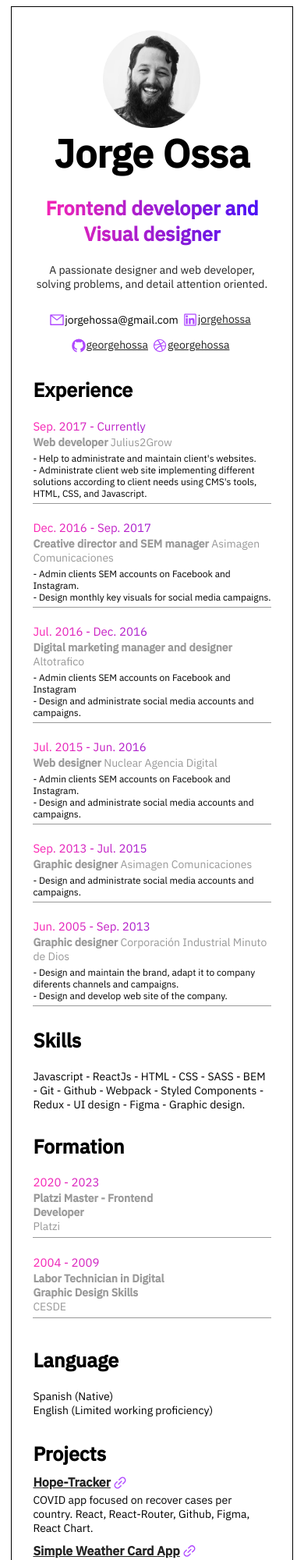
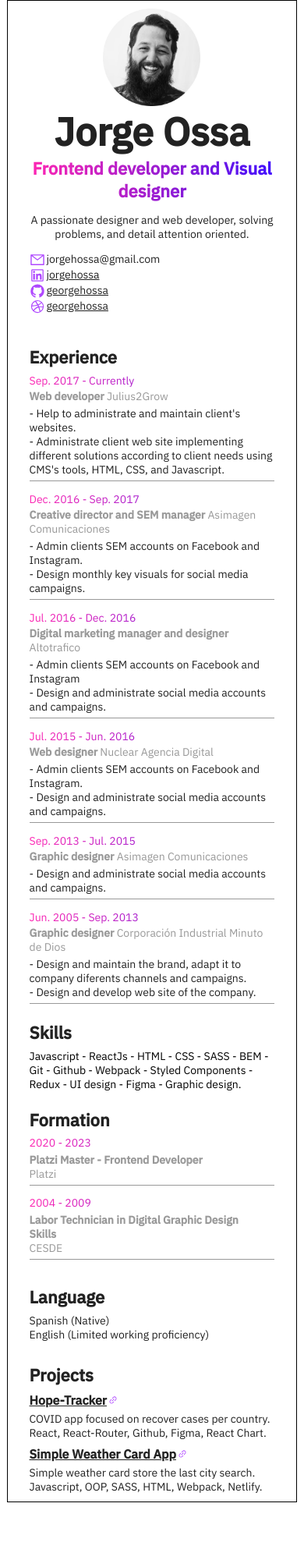
Before and after one commit to ivelinmegdanov/DevLabs-HTML-CSS, a plain HTML site: page index.html in a window 390 px wide. Shown: the top 2000 px of the page at 78% size. After the commit the page ends 1926 px from the top, so only its background shows below. Drawn offline with Linux system fonts and the light colour scheme.

Commit message:
Added reset.css | Reworked styles

```diff
--- a/index.html
+++ b/index.html
@@ -9,7 +9,10 @@
     <link rel="preconnect" href="https://fonts.gstatic.com" crossorigin>
     <link href="https://fonts.googleapis.com/css2?family=IBM+Plex+Sans:wght@200;300;400;500&display=swap"
         rel="stylesheet">
+
+    <link rel="stylesheet" href="./reset.css">
     <link rel="stylesheet" href="./style.css">
+
     <title>Dev Labs HTML & CSS</title>
 </head>
 
@@ -19,102 +22,94 @@
             <div class="container">
                 <div class="header__content">
                     <h1>Jorge Ossa</h1>
-                    <h2 class="header-desc">Frontend developer and Visual designer</h2>
-                    <p class="header-p">A passionate designer and web developer, solving problems, and detail attention
-                        oriented.</p>
+                    <h2 class="header__desc">Frontend developer and Visual designer</h2>
+                    <p class="header__p">A passionate designer and web developer, solving problems, and detail attention oriented.</p>
 
                     <div class="social">
-                        <div class="imgandtext grow">
-                            <img src="./images/ant-design_mail-outlined.svg" alt="icon" />
+                        <div class="social__item">
+                            <img class="social__icon" src="./images/ant-design_mail-outlined.svg" alt="icon" />
                             <p>jorgehossa@gmail.com</p>
                         </div>
-                        <div class="imgandtext">
-                            <img src="./images/ant-design_linkedin-outlined.svg" alt="icon" /><a
-                                href="https://www.linkedin.com" target="_blank" rel="noreferrer">jorgehossa</a>
+                        <div class="social__links">
+                            <div class="social__item">
+                                <img class="social__icon" src="./images/ant-design_linkedin-outlined.svg" alt="icon" />
+                                <a href="https://www.linkedin.com" target="_blank" rel="noreferrer">jorgehossa</a>
                             </div>
-                        <div class="imgandtext">
-                            <img src="./images/ant-design_github-filled.svg" alt="icon" /><a href="https://github.com"
-                                target="_blank" rel="noreferrer">georgehossa</a>
+                            <div class="social__item">
+                                <img class="social__icon" src="./images/ant-design_github-filled.svg" alt="icon" />
+                                <a href="https://github.com" target="_blank" rel="noreferrer">georgehossa</a>
                             </div>
-                        <div class="imgandtext">
-                            <img src="./images/ant-design_dribbble-outlined.svg" alt="icon" /><a
-                                href="https://dribbble.com" target="_blank" rel="noreferrer">georgehossa</a>
+                            <div class="social__item">
+                                <img class="social__icon" src="./images/ant-design_dribbble-outlined.svg" alt="icon" />
+                                <a href="https://dribbble.com" target="_blank" rel="noreferrer">georgehossa</a>
+                            </div>
                         </div>
                     </div>
                 </div>
 
                 <div class="header__image">
-                    <img class="avatar" srcset="avatar-platzi 1.jpg, avatar-platzi 1@2x.jpg, avatar-platzi 1@3x.jpg"
-                        src="./images/avatar/avatar-platzi 1@3x.jpg" alt="Profile Picture" />
+                    <img class="avatar" srcset="avatar-platzi 1.jpg, avatar-platzi 1@2x.jpg, avatar-platzi 1@3x.jpg" src="./images/avatar/avatar-platzi 1@3x.jpg" alt="Profile Picture" />
                 </div>
             </div>
         </header>
 
         <div class="info">
-            <div class="info__experience">
-                <section class="info__experience__section">
+            <section class="info__experience">
+                <h2>Experience</h2>
                 <div>
-                        <h2>Experience</h2>
-                        <p class="experience__date date">Sep. 2017 - Currently</p>
-                        <p class="experience__qualification qualification"><span class="bold">Web developer</span>
-                            Julius2Grow</p>
+                    <p class="experience__date">Sep. 2017 - Currently</p>
+                    <p class="experience__qualification"><span class="bold">Web developer</span> Julius2Grow</p>
+                    <div class="experience__skills">
                         <p class="experience__skill">- Help to administrate and maintain client's websites.</p>
-                        <p class="experience__skill line">- Administrate client web site implementing different
-                            solutions according
-                            to
-                            client needs using CMS's tools, HTML, CSS, and Javascript.</p>
+                        <p class="experience__skill divider">- Administrate client web site implementing different solutions according to client needs using CMS's tools, HTML, CSS, and Javascript.</p>
+                    </div>
                 </div>
                 <div>
-                        <p class="experience__date date">Dec. 2016 - Sep. 2017</p>
-                        <p class="experience__qualification qualification"><span class="bold">Creative director and SEM
-                                manager</span> Asimagen
-                            Comunicaciones
-                        </p>
+                    <p class="experience__date">Dec. 2016 - Sep. 2017</p>
+                    <p class="experience__qualification"><span class="bold">Creative director and SEM manager</span> Asimagen Comunicaciones</p>
+                    <div class="experience__skills">
                         <p class="experience__skill">- Admin clients SEM accounts on Facebook and Instagram.</p>
-                        <p class="experience__skill line">- Design monthly key visuals for social media campaigns.</p>
+                        <p class="experience__skill divider">- Design monthly key visuals for social media campaigns.</p>
+                    </div>
                 </div>
                 <div>
-                        <p class="experience__date date">Jul. 2016 - Dec. 2016</p>
-                        <p class="experience__qualification qualification"><span class="bold">Digital marketing manager
-                                and designer</span> Altotrafico
-                        </p>
+                    <p class="experience__date">Jul. 2016 - Dec. 2016</p>
+                    <p class="experience__qualification"><span class="bold">Digital marketing manager and designer</span> Altotrafico</p>
+                    <div class="experience__skills">
                         <p class="experience__skill">- Admin clients SEM accounts on Facebook and Instagram</p>
-                        <p class="experience__skill line">- Design and administrate social media accounts and campaigns.
-                        </p>
+                        <p class="experience__skill divider">- Design and administrate social media accounts and campaigns.</p>
+                    </div>
                 </div>
                 <div>
-                        <p class="experience__date date">Jul. 2015 - Jun. 2016</p>
-                        <p class="experience__qualification qualification"><span class="bold">Web designer</span>
+                    <p class="experience__date">Jul. 2015 - Jun. 2016</p>
+                    <p class="experience__qualification"><span class="bold">Web designer</span>
                         Nuclear Agencia Digital</p>
+                    <div class="experience__skills">
                         <p class="experience__skill">- Admin clients SEM accounts on Facebook and Instagram.</p>
-                        <p class="experience__skill line">- Design and administrate social media accounts and campaigns.
-                        </p>
+                        <p class="experience__skill divider">- Design and administrate social media accounts and campaigns.</p>
+                    </div>
                 </div>
                 <div>
-                        <p class="experience__date date">Sep. 2013 - Jul. 2015</p>
-                        <p class="experience__qualification qualification"><span class="bold">Graphic designer</span>
-                            Asimagen Comunicaciones</p>
-                        <p class="experience__skill line">- Design and administrate social media accounts and campaigns.
-                        </p>
+                    <p class="experience__date">Sep. 2013 - Jul. 2015</p>
+                    <p class="experience__qualification"><span class="bold">Graphic designer</span> Asimagen Comunicaciones</p>
+                    <div class="experience__skills">
+                        <p class="experience__skill divider">- Design and administrate social media accounts and campaigns.</p>
+                    </div>
                 </div>
                 <div>
-                        <p class="experience__date date">Jun. 2005 - Sep. 2013</p>
-                        <p class="experience__qualification qualification" qualification><span class="bold">Graphic
-                                designer</span> Corporación Industrial Minuto de
-                            Dios
-                        </p>
-                        <p class="experience__skill">- Design and maintain the brand, adapt it to company diferents
-                            channels
-                            and
-                            campaigns.</p>
-                        <p class="experience__skill line">- Design and develop web site of the company.</p>
+                    <p class="experience__date">Jun. 2005 - Sep. 2013</p>
+                    <p class="experience__qualification"><span class="bold">Graphic designer</span> Corporación Industrial Minuto de Dios</p>
+                    <div class="experience__skills">
+                        <p class="experience__skill">- Design and maintain the brand, adapt it to company diferents channels and campaigns.</p>
+                        <p class="experience__skill divider">- Design and develop web site of the company.</p>
+                    </div>
                 </div>
             </section>
-            </div>
+
             <div class="info__other">
                 <section class="info__skills">
                     <h2 class="skills">Skills</h2>
-                    <ul class="skill__information information">
+                    <ul class="skill__information">
                         <li>Javascript</li>
                         <li>ReactJs</li>
                         <li>HTML</li>
@@ -131,46 +126,38 @@
                         <li>Graphic design</li>
                     </ul>
                 </section>
+
                 <section class="info__formations">
                     <h2 class="formations">Formation</h2>
                     <div>
-                        <p class="formation__date date">2020 - 2023</p>
-                        <p class="formation__qualification qualification line"><span class="bold new__line">Platzi
-                                Master -
-                                Frontend Developer</span> Platzi</p>
+                        <p class="formation__date">2020 - 2023</p>
+                        <p class="formation__qualification divider"><span class="bold new__line">Platzi Master - Frontend Developer</span> Platzi</p>
                     </div>
                     <div>
-                        <p class="formation__date date">2004 - 2009</p>
-                        <p class="formation__qualification qualification line"><span class="bold new__line">Labor
-                                Technician in
-                                Digital Graphic
-                                Design Skills</span> CESDE</p>
+                        <p class="formation__date">2004 - 2009</p>
+                        <p class="formation__qualification divider"><span class="bold new__line">Labor Technician in Digital Graphic Design </br>Skills</span> CESDE</p>
                     </div>
                 </section>
 
                 <section class="info__languages">
-                    <h2 class="languages">Language</h2>
-                    <p class="language__information information">Spanish (Native)</p>
-                    <p class="language__information information">English (Limited working proficiency)</p>
+                    <h2>Language</h2>
+                    <div class="languages">
+                        <p class="language__information">Spanish (Native)</p>
+                        <p class="language__information">English (Limited working proficiency)</p>
+                    </div>
                 </section>
 
                 <section class="info__projects">
                     <h2 class="projects">Projects</h2>
                     <div class="project">
-                        <a class="project__clickable" href="https://www.linkedin.com">Hope-Tracker</a><img
-                            src="./images/ant-design_link-outlined.svg" alt="icon" />
-                        <p class="project__information information">COVID app focused on recover cases per country.
-                            React, React-Router,
-                            Github,
-                            Figma, React Chart.</p>
+                        <a class="project__link" href="https://github.com" target="_blank" rel="noreferrer">Hope-Tracker</a>
+                        <img src="./images/ant-design_link-outlined.svg" alt="icon" />
+                        <p class="project__information">COVID app focused on recover cases per country. React, React-Router, Github, Figma, React Chart.</p>
                     </div>
                     <div class="project">
-                        <a class="project__clickable" href="https://www.linkedin.com">Simple Weather Card App</a><img
-                            src="./images/ant-design_link-outlined.svg" alt="icon" />
-                        <p class="project__information information">Simple weather card store the last city search.
-                            Javascript, OOP, SASS,
-                            HTML,
-                            Webpack, Netlify.</p>
+                        <a class="project__link" href="https://github.com" target="_blank" rel="noreferrer">Simple Weather Card App</a>
+                        <img src="./images/ant-design_link-outlined.svg" alt="icon" />
+                        <p class="project__information">Simple weather card store the last city search. Javascript, OOP, SASS, HTML, Webpack, Netlify.</p>
                     </div>
                 </section>
             </div>
--- /dev/null
+++ b/reset.css
@@ -0,0 +1,19 @@
+html, body, div, span, applet, object, iframe,
+h1, h2, h3, h4, h5, h6, p, blockquote, pre,
+a, abbr, acronym, address, big, cite, code,
+del, dfn, em, img, ins, kbd, q, s, samp,
+small, strike, strong, sub, sup, tt, var,
+b, u, i, center,
+dl, dt, dd, ol, ul, li,
+fieldset, form, label, legend,
+table, caption, tbody, tfoot, thead, tr, th, td,
+article, aside, canvas, details, embed,
+figure, figcaption, footer, header, hgroup,
+menu, nav, output, ruby, section, summary,
+time, mark, audio, video {
+	margin: 0;
+	padding: 0;
+	border: 0;
+	font-size: 100%;
+	vertical-align: baseline;
+}
--- a/style.css
+++ b/style.css
@@ -1,6 +1,13 @@
+/* Variables */
 :root {
   --gray-dark: #222;
   --gray-light: #999;
+  --background-image: linear-gradient(
+    94deg,
+    #ff26b2 0%,
+    #851bd9 64%,
+    #3f0fff 100%
+  );
 }
 
 body {
@@ -8,15 +15,18 @@ body {
 }
 h1 {
   font-size: 44px;
-  margin-top: 0px;
-  margin-bottom: 0px;
+  color: var(--gray-dark);
 }
 h2 {
   font-size: 12px;
   font-weight: bold;
+  color: var(--gray-dark);
 }
 a {
   font-size: 9px;
+  color: var(--gray-dark);
+}
+p {
   color: var(--gray-dark);
 }
 
@@ -28,91 +38,100 @@ a {
   margin: auto;
   padding: 46px 13px 99px 16px;
 }
-.header {
-  margin-bottom: 50px;
-}
-.header-p {
-  font-size: 10px;
-  color: var(--gray-dark);
-  margin-top: 14px;
-}
-.header-desc {
-  -webkit-background-clip: text;
-  background-image: linear-gradient(
-    94deg,
-    #ff26b2 0%,
-    #851bd9 64%,
-    #3f0fff 100%
-  );
-  color: transparent;
-}
 .container {
   display: flex;
 }
 .header__content {
   width: 58%;
 }
-.header__image {
-  width: 37%;
+.header__desc {
+  -webkit-background-clip: text;
+  background-image: var(--background-image);
+  color: transparent;
+}
+.header__p {
+  font-size: 10px;
+  color: var(--gray-dark);
+  margin-top: 14px;
 }
 .social {
+  margin-top: 14px;
+}
+.social__item {
   display: flex;
-  flex-wrap: wrap;
+  gap: 2px;
 }
-.imgandtext {
-  margin-right: 28px;
+.social__item p {
+  font-size: 9px;
+}
+.social__links {
   display: flex;
+  gap: 28px;
+  margin-top: 5px;
 }
-.imgandtext.grow {
-  margin-right: 200px;
-}
-.imgandtext p {
-  font-size: 9px;
+
+.header__image {
+  width: 42%;
 }
 .avatar {
   width: 125px;
   height: 125px;
   display: block;
   margin: auto;
-  margin-top: 20px;
+  margin-top: 16px;
 }
+
 .info {
   gap: 20px;
   display: flex;
+  margin-top: 49px;
 }
 .info__experience {
   width: 58%;
 }
-p.date {
-  margin-bottom: 2px;
+.experience__date {
   font-size: 9px;
   -webkit-background-clip: text;
-  background-image: linear-gradient(
-    94deg,
-    #ff26b2 0%,
-    #851bd9 64%,
-    #3f0fff 100%
-  );
+  background-image: var(--background-image);
   color: transparent;
+  margin-top: 7px;
 }
-p.qualification {
-  margin-bottom: 4px;
-  margin-top: 0px;
+.experience__qualification {
   font-size: 10px;
   color: var(--gray-light);
+  margin-top: 2px;
 }
-p.experience__skill {
+.bold {
+  font-weight: bold;
+}
+.experience__skills {
+  margin-top: 4px;
+}
+.experience__skill {
   font-size: 9px;
-  margin-top: 0px;
-  margin-bottom: 0px;
 }
+
+.divider {
+  overflow: hidden;
+}
+.divider::after {
+  content: "";
+  display: block;
+  height: 0.5em;
+  width: 100%;
+  margin-top: 5px;
+  border-top: 1px solid var(--gray-light);
+}
+
 .info__other {
   width: 37%;
 }
+
 .skill__information {
   font-size: 9px;
   padding-left: 0px;
   list-style-type: none;
+  margin-top: 7px;
 }
 .skill__information li {
   display: inline;
@@ -123,49 +142,54 @@ p.experience__skill {
 .skill__information li:last-child:after {
   content: ".";
 }
-p.information {
+
+.info__formations {
+  margin-top: 22px;
+}
+.formation__date {
   font-size: 9px;
-  margin-top: 0px;
-  margin-bottom: 0px;
+  -webkit-background-clip: text;
+  background-image: var(--background-image);
+  color: transparent;
+  margin-top: 6px;
+}
+.formation__qualification {
+  font-size: 10px;
+  color: var(--gray-light);
+  margin-top: 4px;
 }
 .new__line {
-  width: 200px;
   display: block;
 }
-.line {
-  overflow: hidden;
+
+.info__languages {
+  margin-top: 26px;
 }
-.line::after {
-  content: "";
-  display: block;
-  height: 0.5em;
-  width: 100%;
-  margin-top: 5px;
-  border-top: 1px solid var(--gray-light);
+.languages {
+  margin-top: 7px;
+}
+.language__information {
+  font-size: 9px;
+}
+
+.info__projects {
+  margin-top: 28px;
 }
 .project {
-  margin-top: 10px;
   display: flex;
   flex-wrap: wrap;
   gap: 2px;
+  margin-top: 8px;
 }
-h2.projects {
-  margin-top: 30px;
-  margin-bottom: 0px;
-}
-h2.languages {
-  margin-top: 30px;
-}
-h2.formations {
-  margin-top: 28px;
-}
-.bold {
-  font-weight: bold;
-}
-.project__clickable {
+.project__link {
   font-size: 10px;
   font-weight: bold;
   text-decoration: underline;
+}
+.project__information {
+  font-size: 9px;
+  color: var(--gray-dark);
+  margin-top: 3px;
 }
 
 /* Tablets and phones */
@@ -174,22 +198,19 @@ h2.formations {
     font-size: 50px;
   }
   h2 {
-    font-size: 25px;
+    font-size: 22px;
   }
   a {
     font-size: 14px;
   }
-  img {
-    width: 20px;
+  p {
+    font-size: 14px !important;
   }
 
   .body {
-    width: 96%;
+    width: 95%;
     height: 100%;
     padding: 10px 0px 10px 0px;
-  }
-  .header {
-    margin-bottom: 10px;
   }
   .container {
     flex-direction: column-reverse;
@@ -199,50 +220,46 @@ h2.formations {
     text-align: center;
     width: 85%;
   }
-  .header-p {
+  .header__p {
     font-size: 14px;
   }
-  .imgandtext p {
+  .social__item p {
     font-size: 14px;
   }
-  .imgandtext.grow {
-    margin-right: 5px;
+  .social__links {
+    flex-direction: column;
+    gap: 0px;
+    margin-top: 0px;
   }
-  .imgandtext {
-    margin-right: 5px;
+  .social__icon {
+    width: 20px;
   }
-  .social {
-    flex-wrap: wrap;
-    justify-content: center;
-    align-items: center;
+  .header__image {
+    width: 85%;
   }
+  .avatar {
+    margin: auto;
+    display: block;
+  }
+
   .info {
     gap: 0px;
     flex-direction: column;
     align-items: center;
+    margin-top: 40px;
   }
   .info__experience {
     width: 85%;
   }
   .info__other {
     width: 85%;
+    margin-top: 15px;
   }
-  p.date {
-    font-size: 15px;
-  }
-  p.qualification {
-    font-size: 14px;
-  }
-  p.experience__skill {
-    font-size: 12px;
-  }
-  p.information {
-    font-size: 14px;
-  }
+
   .skill__information {
     font-size: 14px;
   }
-  .project__clickable {
+  .project__link {
     font-size: 16px;
   }
 }
```
Lines whose indentation alone changed are shown as unchanged.
